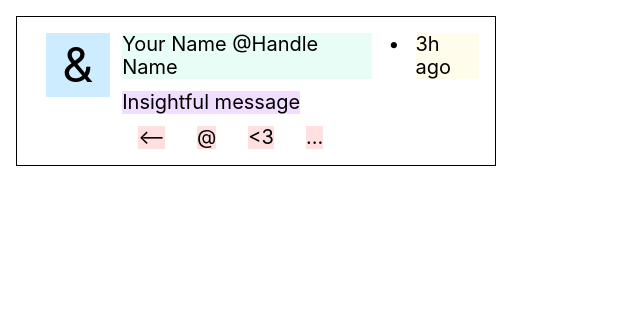
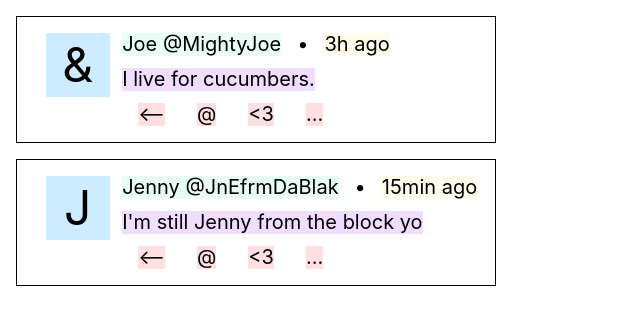
Before and after one commit to avidrucker/tweet-study, a React (Create React App) app: page / in a window 1280 px wide. Shown: the top 324 px of the page, without its empty margins (0-640 px from the left). Built offline with nearby package versions, Linux system fonts and the light colour scheme.

Commit message:
feat parameterize tweet cmpnt

```diff
--- a/src/App.js
+++ b/src/App.js
@@ -2,7 +2,43 @@ import React from 'react';
 import './App.css';
 
 const Tweet = props => (
-	<div className={props.className}>{props.children}</div>);
+	<Block className="flex pa3 measure-narrow ba b--black ma3">
+
+		<InlineBlock className="w-20 flex flex-column items-center ">
+			<Block className="bg-lightest-blue tc f1 w3 h3 pa1">
+				<Avatar symbolIn={props.symbol} />
+			</Block>
+		</InlineBlock>
+
+		<InlineBlock className="w-80 f4">
+
+			<Block className="flex flex-row">
+
+				<InlineBlock className="bg-washed-green">
+					<NameWithHandle textIn={`${props.name} @${props.handle}`} />
+				</InlineBlock>
+
+				<InlineBlock>
+					<Inline className="ma3">•</Inline>
+				</InlineBlock>
+
+				<InlineBlock className="bg-washed-yellow">
+					<Time textIn={`${props.time}`}/>
+				</InlineBlock>
+
+			</Block>
+
+			<Block className="mv2 pv1">
+				<InlineBlock className="bg-washed-purple">
+					<Message textIn={`${props.message}`} />
+				</InlineBlock>
+			</Block>
+
+			<ButtonList />
+
+		</InlineBlock>
+
+	</Block>);
 
 const Avatar = props => <span>{props.symbolIn}</span>;
 
@@ -24,49 +60,35 @@ const InlineBlock = props => (
 );
 
 const Block = props => (
-	<div className={props.className + " db"}>{props.children}</div>);
+	<section className={props.className + " db"}>{props.children}</section>);
 
-function App() {
+function ButtonList() {
 	const symbols = ["<--", "@", "<3", "..."];
 	const buttons = symbols.map((x,i) =>
 		<Inline key={i.toString()} className="bg-washed-red mh3">
 			<Button symbolIn={x} />
 		</Inline>
   );
+	return (<Block className="flex">{buttons}</Block>);
+}
 
+function App() {
   return (
-    <div className="f3 border-box">
-      <Tweet className="flex pa3 measure-narrow ba b--black ma3">
+    <main className="f3 border-box">
+      <Tweet
+				symbol={"&"}
+				name="Joe"
+				handle="MightyJoe"
+				time="3h ago"
+				message="I live for cucumbers." />
 
-				<InlineBlock className="w-20 flex flex-column items-center ">
-					<Block className="bg-lightest-blue tc f1 w3 h3 pa1">
-						<Avatar symbolIn={"&"} />
-					</Block>
-				</InlineBlock>
-
-				<InlineBlock className="w-80 f4">
-					<Block className="flex flex-row">
-						<InlineBlock className="bg-washed-green">
-							<NameWithHandle textIn="Your Name @Handle Name" />
-						</InlineBlock>
-						<InlineBlock>
-							<Inline className="ma3">•</Inline>
-						</InlineBlock>
-						<InlineBlock className="bg-washed-yellow">
-							<Time textIn="3h ago"/>
-						</InlineBlock>
-					</Block>
-					<Block className="mv2 pv1">
-						<InlineBlock className="bg-washed-purple">
-							<Message textIn="Insightful message" />
-						</InlineBlock>
-					</Block>
-					<Block className="flex">
-						{buttons}
-					</Block>
-				</InlineBlock>
-			</Tweet>
-    </div>
+			<Tweet
+				symbol={"J"}
+				name="Jenny"
+				handle="JnEfrmDaBlak"
+				time="15min ago"
+				message="I'm still Jenny from the block yo" />
+    </main>
   );
 }
 
```
